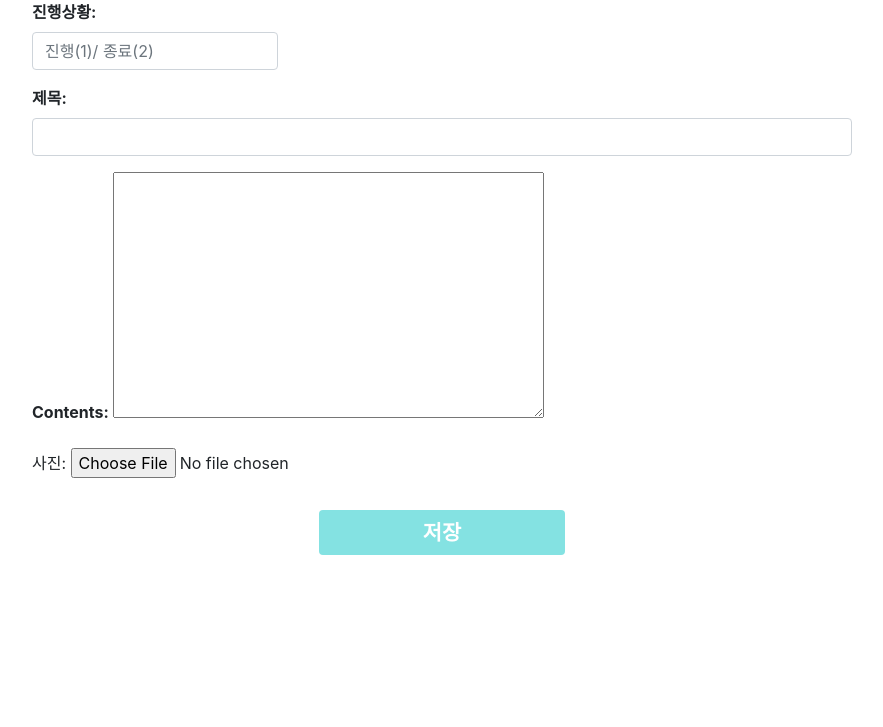
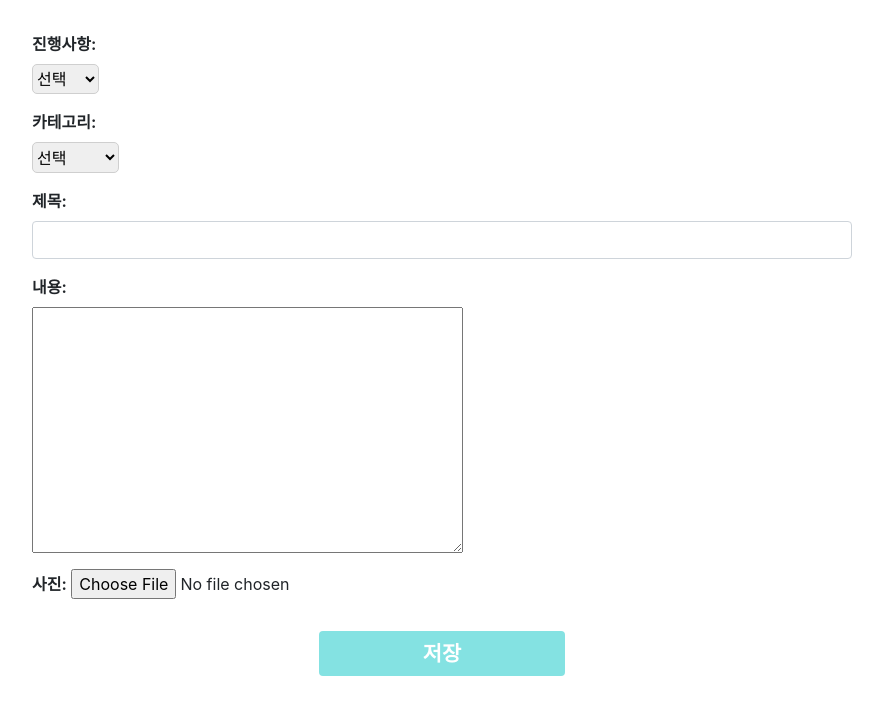
Before and after one commit to OhJeMIN/CASTLE-us, a Django app: page /groupPurchase_form in a window 1280 px wide. Shown: the part 73-800 px from the top of the page, without its empty margins (198-1081 px from the left). Run offline with Django 3.2, Linux system fonts and the light colour scheme; some libraries are stand-ins or nearby versions.

Commit message:
댓글 수 + 카테고리

```diff
--- a/hakertone/app/forms.py
+++ b/hakertone/app/forms.py
@@ -4,14 +4,18 @@ from .models import Group_buying, Flee_market
 class Group_buyingPost(forms.ModelForm):
     class Meta:
         model = Group_buying
-        fields = ['proceeding', 'title', 'contents']
+        fields = ['title', 'contents']
+        # fields = ['proceeding','category', 'title', 'contents']
         widgets = {
             'title': forms.TextInput(attrs={'class': 'titlefield form-control'}),
-            'proceeding': forms.NumberInput(attrs = {'class': 'proceedingfield form-control', 'placeholder': "진행(1)/ 종료(2)"}),
+            # 'proceeding': forms.NumberInput(attrs = {'class': 'proceedingfield form-control', 'placeholder': "진행(1)/ 종료(2)"}),
+            # 'category': forms.NumberInput(attrs={'class': 'categoryfield form-control'}),
         }
         labels = {
             'title': "제목",
-            'proceeding': "진행상황"
+            'contents': "내용",
+            # 'proceeding': "진행상황",
+            # 'category': "카테고리"
         }
 
 
@@ -19,16 +23,19 @@ class Group_buyingPost(forms.ModelForm):
 class Flee_marketPost(forms.ModelForm):
     class Meta:
         model = Flee_market
-        fields = ['proceeding', 'price','title', 'contents']
+        fields = ['price','title', 'contents']
+        # fields = ['proceeding', 'category', 'price','title', 'contents']
         widgets = {
-            'proceeding': forms.NumberInput(attrs = {'class': 'proceedingfield form-control', 'placeholder': "진행(1)/ 종료(2)"}),
+            # 'proceeding': forms.NumberInput(attrs = {'class': 'proceedingfield form-control', 'placeholder': "진행(1)/ 종료(2)"}),
             'title': forms.TextInput(attrs = {'class': 'titlefield form-control'}),
             'price': forms.NumberInput(attrs = {'class': 'pricefield form-control', 'placeholder': "가격(원)을 입력해주세요"}),
+            # 'category': forms.NumberInput(attrs = {'class': 'categoryfield form-control'}),
         }
 
         labels = {
             'title': "제목",
-            'proceeding': "진행상황",
+            # 'proceeding': "진행상황",
             'price': "가격",
-            "contents": "상세 설명"
+            "contents": "상세 설명",
+            # 'category': "카테고리"
         }
--- a/hakertone/app/static/groupPurchase_form.css
+++ b/hakertone/app/static/groupPurchase_form.css
@@ -27,3 +27,12 @@ label {
 .imgfield {
   display: block;
 }
+label {
+  display: block;
+}
+select {
+  margin-bottom: 1rem;
+  border-radius: 5px;
+  border: 1px solid rgb(207, 207, 207);
+  padding: 0.2rem 0;
+}
--- a/hakertone/app/templates/groupPurchase_form.html
+++ b/hakertone/app/templates/groupPurchase_form.html
@@ -2,15 +2,41 @@
 {%block contents%}
 {%load static%}
 <link rel="stylesheet" href="{%static 'groupPurchase_form.css'%}">
-<div class="container" style="padding: 0 10rem;">
-    <form method="POST" enctype="multipart/form-data" action = "{%url 'groupPurchase_detail_new'%}">
+<div class="container" style="padding: 2rem 10rem;">
+    <form method="POST" enctype="multipart/form-data" action="{%url 'groupPurchase_detail_new'%}">
         {% csrf_token %}
-            {{ form.media }}
-            {{ form.as_p }}
-            사진: <input type="file" name="myfile">
-            <div class="btnBlock">
-                <input type="submit" class="btn btnSave" value="저장"/>
-            </div>
+
+        <label for="proceeding">진행사항:</label>
+        <select id="proceeding" name="proceeding">
+            <option value="" selected disabled hidden>선택</option>
+            <option value="1">진행중</option>
+            <option value="2">종료</option>
+        </select>
+
+        <label for="category">카테고리:</label>
+        <select id="category" name="category">
+            <option value="" selected disabled hidden>선택</option>
+            <option value="1">가구</option>
+            <option value="2">침구</option>
+            <option value="3">패브릭</option>
+            <option value="4">조명</option>
+            <option value="5">홈데코</option>
+            <option value="6">가전</option>
+            <option value="7">수납/정리</option>
+            <option value="8">생활용품</option>
+            <option value="9">주방</option>
+            <option value="10">DIY/공구</option>
+            <option value="11">인테리어</option>
+            <option value="12">반려동물</option>
+        </select>
+
+        {{ form.media }}
+        {{ form.as_p }}
+        <span style="font-weight: bold;">사진:</span>
+        <input type="file" name="myfile">
+        <div class="btnBlock">
+            <input type="submit" class="btn btnSave" value="저장" />
+        </div>
     </form>
 </div>
 {%endblock%}
--- a/hakertone/app/templates/group_board.html
+++ b/hakertone/app/templates/group_board.html
@@ -149,11 +149,8 @@
               </div>
               <div class="contentss block"
                 style="width: 100%; height:28%;float:left; text-align:left; overflow:hidden;">
-<<<<<<< HEAD
-                <p>{{i.contents}}</p>
-=======
+
                 <p>{{i.contents|safe}}</p>
->>>>>>> 34b645efd892aad37ef3c29f6e3466d11ef63e53
               </div>
               <div class="infogonggu block mt-3" style="width:100%; height:30%; float:left; text-align:left;">
                 <div class="writer inline-block" style="float: left; font-weight:bold">
--- a/hakertone/app/views.py
+++ b/hakertone/app/views.py
@@ -108,15 +108,25 @@ def groupPurchase_detail(request, id):
     groupPurchase = get_object_or_404(Group_buying,pk=id)
     user_info = User_info.objects.all()
     allComments = Group_buying_comment.objects.all()
-    return render(request, 'groupPurchase_detail.html', {'groupPurchase': groupPurchase, 'allComments': allComments, 'user_info': user_info})
+    count  = 0
+    if(len(allComments) == 0):
+        count = 0
+    else:
+        for i in range(len(allComments)):
+            if(allComments[i].Group_buying_id == id):
+                count = count + 1
+    return render(request, 'groupPurchase_detail.html', {'count': count,'groupPurchase': groupPurchase, 'allComments': allComments, 'user_info': user_info})
 
 def groupPurchase_detail_new(request):
+    proceeding = request.POST['proceeding']
+    category = request.POST['category']
     groupPurchase = Group_buying()
     groupPurchase.title = request.POST['title']
     groupPurchase.img = request.FILES['myfile']
-    groupPurchase.proceeding = request.POST['proceeding']
+    groupPurchase.proceeding = int(proceeding)
     groupPurchase.contents = request.POST['contents']
     groupPurchase.writer = request.user.id #로그인 한 id
+    groupPurchase.category = int(category)
     groupPurchase.save()
     return redirect('/groupPurchase_detail/'+ str(groupPurchase.id))
 
```
Also changed, not shown: hakertone/app/static/groupPurchase_detail.css (+9 -0 lines), hakertone/app/templates/company_detail.html (+0 -8 lines), hakertone/app/templates/groupPurchase_detail.html (+29 -1 lines), hakertone/db.sqlite3 (added), hakertone/media/images/스토케_OZ38wPg.jpg (added), hakertone/media/images/스토케_Wql3q8b.jpg (added), hakertone/media/images/스토케_pOFPN46.jpg (added), hakertone/media/images/아기의자_q7egGVW.jpg (added).
